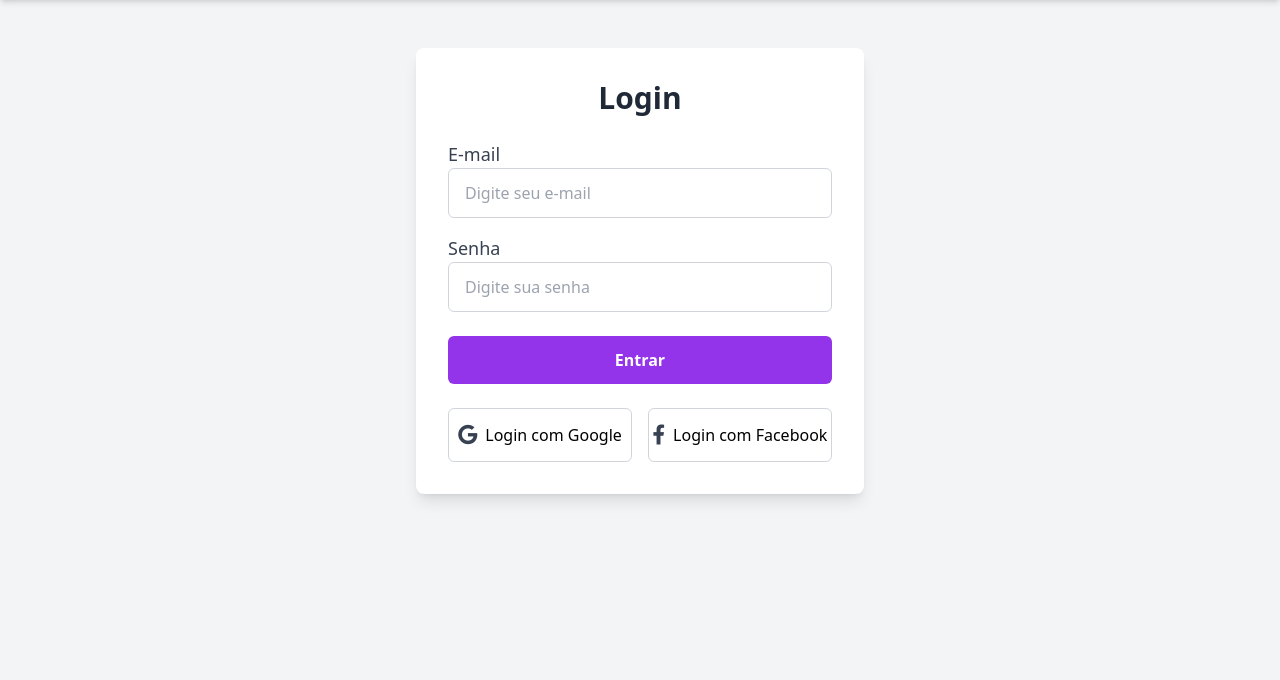
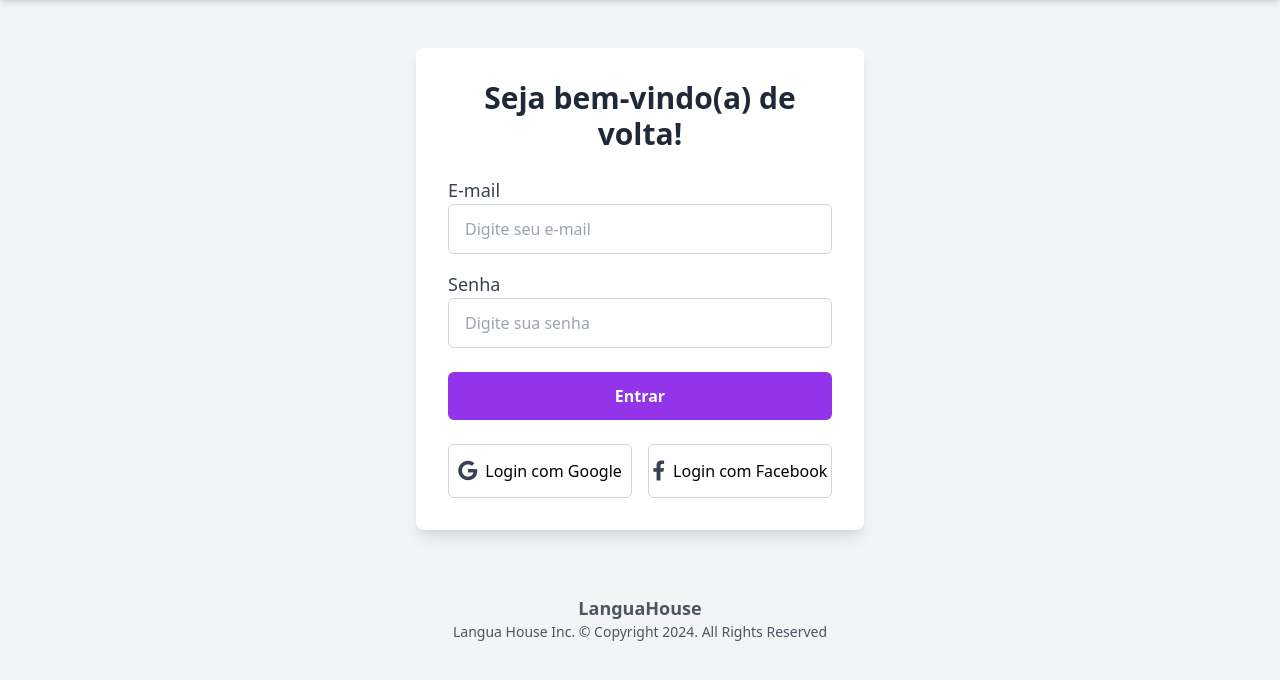
Before and after one commit to tayanaaraujo/LanguaHouse, a Flask app: page /usuarios/login in a window 1280 px wide. Shown: the part 64-744 px from the top of the page. Run offline with Flask 3, Linux system fonts and the light colour scheme; parts of the project's set-up code (start-up, migrations or seed data) failed here and were passed over; some libraries are stand-ins or nearby versions.

Commit message:
alterações no footer

```diff
--- a/templates/index.html
+++ b/templates/index.html
@@ -146,6 +146,9 @@
           </ul>
         </div>
       </div>
+      <div class="bg-purple-600 text-white text-center py-12">
+        <p class="text-sm">© Copyright 2024. All Rights Reserved</p>
+    </div>
     </footer>
 
 
--- a/templates/usuarios/login.html
+++ b/templates/usuarios/login.html
@@ -25,7 +25,7 @@
 
     <!-- Login Container -->
     <div class="max-w-md mx-auto mt-12 p-8 bg-white rounded-lg shadow-lg">
-        <h2 class="text-3xl font-semibold text-center text-gray-800 mb-6">Login</h2>
+        <h2 class="text-3xl font-semibold text-center text-gray-800 mb-6">Seja bem-vindo(a) de volta!</h2>
         <form method="POST" action="{{ url_for('login') }}">
             <div class="mb-4">
                 <label for="email" class="block text-lg font-medium text-gray-700">E-mail</label>
@@ -48,6 +48,14 @@
             </a>
         </div>
     </div>
+
+    <!-- Rodapé -->
+    <footer class="bg-gray-100 py-4 mt-12">
+        <div class="text-center text-gray-600">
+            <p class="text-lg font-semibold">LanguaHouse</p>
+            <p class="text-sm">Langua House Inc. © Copyright 2024. All Rights Reserved</p>
+        </div>
+    </footer>
 
     <div class="container mt-3">
         {% with messages = get_flashed_messages(with_categories=true) %}
```
Also changed, not shown: templates/usuarios/create.html (+8 -0 lines).
